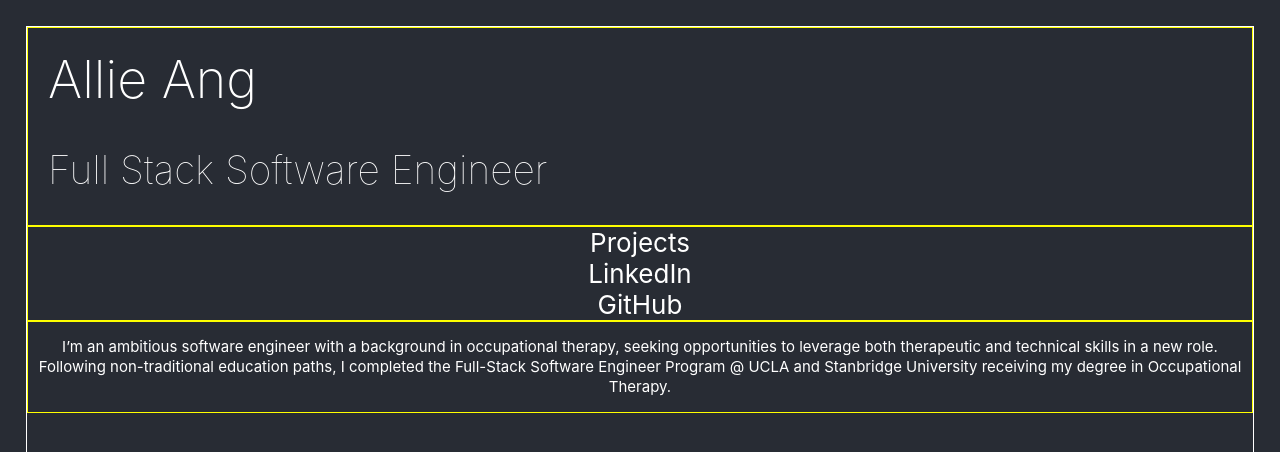
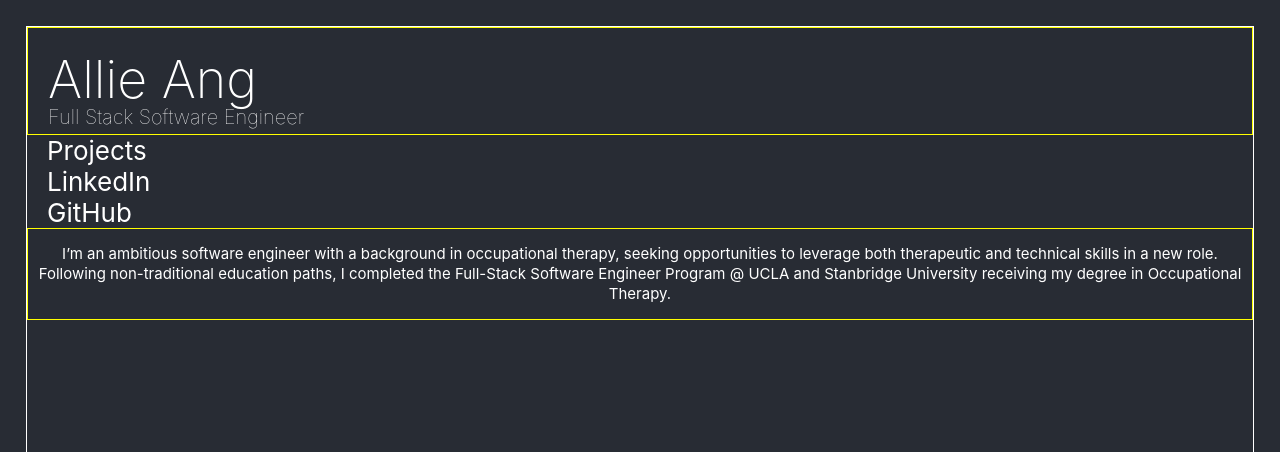
Before and after one commit to Allie-Ang/folio, a React (Create React App) app: page / in a window 1280 px wide. Shown: the top 452 px of the page. Built offline with nearby package versions, Linux system fonts and the light colour scheme.

Commit message:
align text to left, added margin

```diff
--- a/src/App.js
+++ b/src/App.js
@@ -23,6 +23,7 @@ function App() {
                 marginTop: 20,
                 marginLeft: 20,
                 textAlign: "left",
+                marginBottom: 0,
               }}
             >
               Allie Ang
@@ -32,12 +33,20 @@ function App() {
                 fontWeight: 100,
                 marginLeft: 20,
                 textAlign: "left",
+                lineHeight: 0,
+                fontSize: 20,
+                marginTop: 6,
               }}
             >
               Full Stack Software Engineer
             </h2>
           </div>
-          <div style={{ border: "1px solid yellow" }}>
+          <div
+            style={{
+              textAlign: "left",
+              marginLeft: 20,
+            }}
+          >
             <li style={{ listStyleType: "none" }}>Projects</li>
             <li style={{ listStyleType: "none" }}>LinkedIn</li>
             <li style={{ listStyleType: "none" }}>GitHub</li>
```
